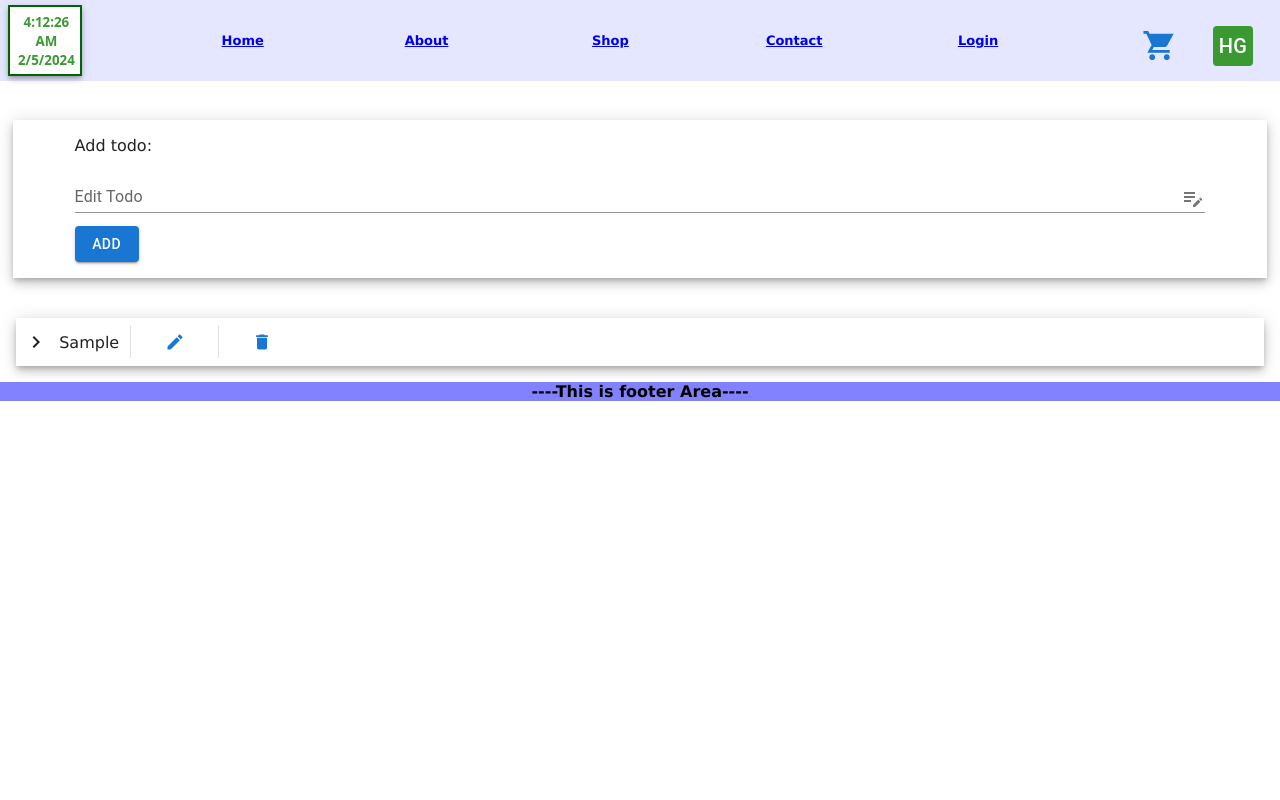
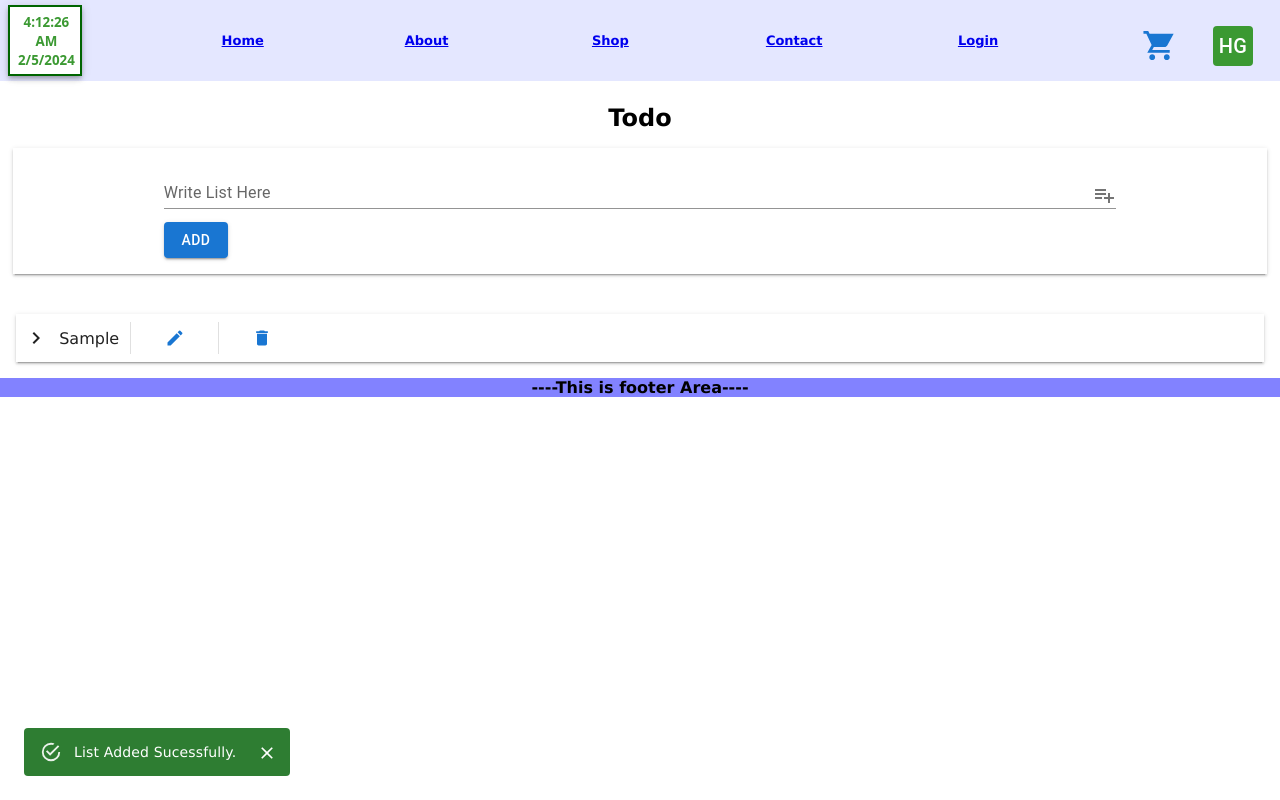
Before and after one commit to het-dwt/DWT-P1-vite-react, a React (Vite) app: page /todo in a window 1280 px wide. Both pictures are taken after typing "Sample" into the empty fields and a click on the button "ADD". Built offline with nearby package versions, Linux system fonts and the light colour scheme.

Commit message:
add alert snackbar

```diff
--- a/src/utilities/todo.css
+++ b/src/utilities/todo.css
@@ -16,10 +16,10 @@
 }
 .todo-app-input-elem {
   gap: 0.5em;
-  width: 95%;
+  width: 80%;
   display: flex;
   align-items: center;
-  flex-direction: row;
+  flex-direction: column;
 }
 .todo-app-list {
   padding: 1em;
--- a/src/utilities/todo.jsx
+++ b/src/utilities/todo.jsx
@@ -1,12 +1,16 @@
 import ChevronRightIcon from "@mui/icons-material/ChevronRight";
 import EditNoteIcon from "@mui/icons-material/EditNote";
+import PlaylistAddIcon from "@mui/icons-material/PlaylistAdd";
 import DeleteIcon from "@mui/icons-material/Delete";
 import EditIcon from "@mui/icons-material/Edit";
+
 import {
+  Alert,
   Button,
   Divider,
   InputAdornment,
   Paper,
+  Snackbar,
   TextField,
 } from "@mui/material";
 import { useEffect, useState } from "react";
@@ -22,9 +26,11 @@ export default function Todo() {
     }
   });
   const [todo, setTodo] = useState("");
-
   const [isEditing, setIsEditing] = useState(false);
   const [currentTodo, setCurrentTodo] = useState({});
+  const [openAddAlert, setOpenAddAlert] = useState(false);
+  const [openDeleteAlert, setOpenDeleteAlert] = useState(false);
+  // const [openUpdateAlert, setOpenUpdateAlert] = useState(false);
 
   useEffect(() => {
     localStorage.setItem("todos", JSON.stringify(todos));
@@ -55,6 +61,42 @@ export default function Todo() {
     setTodo("");
   }
 
+  const handleAddClick = () => {
+    setOpenAddAlert(true);
+  };
+
+  const handleAddClose = (event, reason) => {
+    if (reason === "clickaway") {
+      return;
+    }
+
+    setOpenAddAlert(false);
+  };
+
+  // const handleDeleteClick = () => {
+  //   setOpenDeleteAlert(true);
+  // };
+
+  const handleDeleteClose = (event, reason) => {
+    if (reason === "clickaway") {
+      return;
+    }
+
+    setOpenDeleteAlert(false);
+  };
+
+  // const handleUpdateClick = () => {
+  //   setOpenAddAlert(true);
+  // };
+
+  // const handleUpdateClose = (event, reason) => {
+  //   if (reason === "clickaway") {
+  //     return;
+  //   }
+
+  //   setOpenUpdateAlert(false);
+  // };
+
   function handleEditFormSubmit(e) {
     e.preventDefault();
 
@@ -65,6 +107,7 @@ export default function Todo() {
     const removeItem = todos.filter((todo) => {
       return todo.id !== id;
     });
+    setOpenDeleteAlert(true);
     setTodos(removeItem);
   }
   function handleUpdateTodo(id, updatedTodo) {
@@ -79,6 +122,7 @@ export default function Todo() {
 
   function handleEditClick(todo) {
     setIsEditing(true);
+    // setOpenUpdateAlert(true);
 
     setCurrentTodo({ ...todo });
   }
@@ -88,18 +132,19 @@ export default function Todo() {
       {isEditing ? (
         <div className="todo-app-input-parent">
           <div className="todo-app-input">
-            <Paper elevation={6} square>
+            <h2>Todo</h2>
+            <Paper elevation={6}>
               <form onSubmit={handleEditFormSubmit} className="form">
-                <div className="todo-app-input-elem">
+                {/* <div className="todo-app-input-elem">
                   <label htmlFor="editTodo">Edit todo: </label>
-                </div>
+                </div> */}
                 <div className="todo-app-input-elem">
                   <TextField
                     fullWidth
                     type="text"
                     value={currentTodo.text}
                     size="small"
-                    label="Edit Todo"
+                    label="Edit List Here"
                     variant="standard"
                     id="standard-size-small"
                     onChange={handleEditInputChange}
@@ -112,10 +157,31 @@ export default function Todo() {
                     }}
                   />
                 </div>
-                <div className="todo-app-input-elem">
-                  <Button type="submit" variant="contained">
+                <div
+                  className="todo-app-input-elem"
+                  style={{ flexDirection: "row" }}
+                >
+                  <Button
+                    type="submit"
+                    variant="contained"
+                    // onClick={handleUpdateClick}
+                  >
                     Update
                   </Button>
+                  {/* <Snackbar
+                    open={openUpdateAlert}
+                    autoHideDuration={3000}
+                    onClose={handleUpdateClose}
+                  >
+                    <Alert
+                      onClose={handleUpdateClose}
+                      severity="info"
+                      variant="filled"
+                      sx={{ width: "100%" }}
+                    >
+                      List Updated Sucessfully.
+                    </Alert>
+                  </Snackbar> */}
                   <Button
                     onClick={() => setIsEditing(false)}
                     variant="contained"
@@ -130,34 +196,56 @@ export default function Todo() {
       ) : (
         <div className="todo-app-input-parent">
           <div className="todo-app-input">
-            <Paper elevation={6} square>
+            <h2>Todo</h2>
+            <Paper elevation={2} square>
               <form onSubmit={handleFormSubmit} className="form">
-                <div className="todo-app-input-elem">
-                  <label htmlFor="todo">Add todo: </label>
-                </div>
+                {/* <div className="todo-app-input-elem">
+                  <label htmlFor="todo">{todo.id ? "Edit" : "Add"} todo:</label>
+                </div> */}
                 <div className="todo-app-input-elem">
                   <TextField
                     fullWidth
                     type="text"
                     value={todo}
                     size="small"
-                    label="Edit Todo"
+                    label="Write List Here"
                     variant="standard"
                     id="standard-size-small"
                     onChange={handleInputChange}
                     InputProps={{
                       endAdornment: (
                         <InputAdornment position="end">
-                          <EditNoteIcon />
+                          <PlaylistAddIcon />
                         </InputAdornment>
                       ),
                     }}
                   />
                 </div>
-                <div className="todo-app-input-elem">
-                  <Button type="submit" variant="contained">
+                <div
+                  className="todo-app-input-elem"
+                  style={{ flexDirection: "row" }}
+                >
+                  <Button
+                    type="submit"
+                    variant="contained"
+                    onClick={handleAddClick}
+                  >
                     Add
                   </Button>
+                  <Snackbar
+                    open={openAddAlert}
+                    autoHideDuration={3000}
+                    onClose={handleAddClose}
+                  >
+                    <Alert
+                      onClose={handleAddClose}
+                      severity="success"
+                      variant="filled"
+                      sx={{ width: "100%" }}
+                    >
+                      List Added Sucessfully.
+                    </Alert>
+                  </Snackbar>
                 </div>
               </form>
             </Paper>
@@ -165,7 +253,7 @@ export default function Todo() {
         </div>
       )}
       <div className="todo-app-list">
-        <Paper elevation={6} square>
+        <Paper elevation={2} square>
           <ul className="todo-list">
             {todos.map((todo) => (
               <li key={todo.id} className="todo-listitem">
@@ -182,6 +270,20 @@ export default function Todo() {
                   <Button onClick={() => handleDeleteClick(todo.id)}>
                     <DeleteIcon fontSize="small" />
                   </Button>
+                  <Snackbar
+                    open={openDeleteAlert}
+                    autoHideDuration={3000}
+                    onClose={handleDeleteClose}
+                  >
+                    <Alert
+                      onClose={handleDeleteClose}
+                      severity="error"
+                      variant="filled"
+                      sx={{ width: "100%" }}
+                    >
+                      List Deleted Sucessfully !
+                    </Alert>
+                  </Snackbar>
                 </div>
               </li>
             ))}
```
